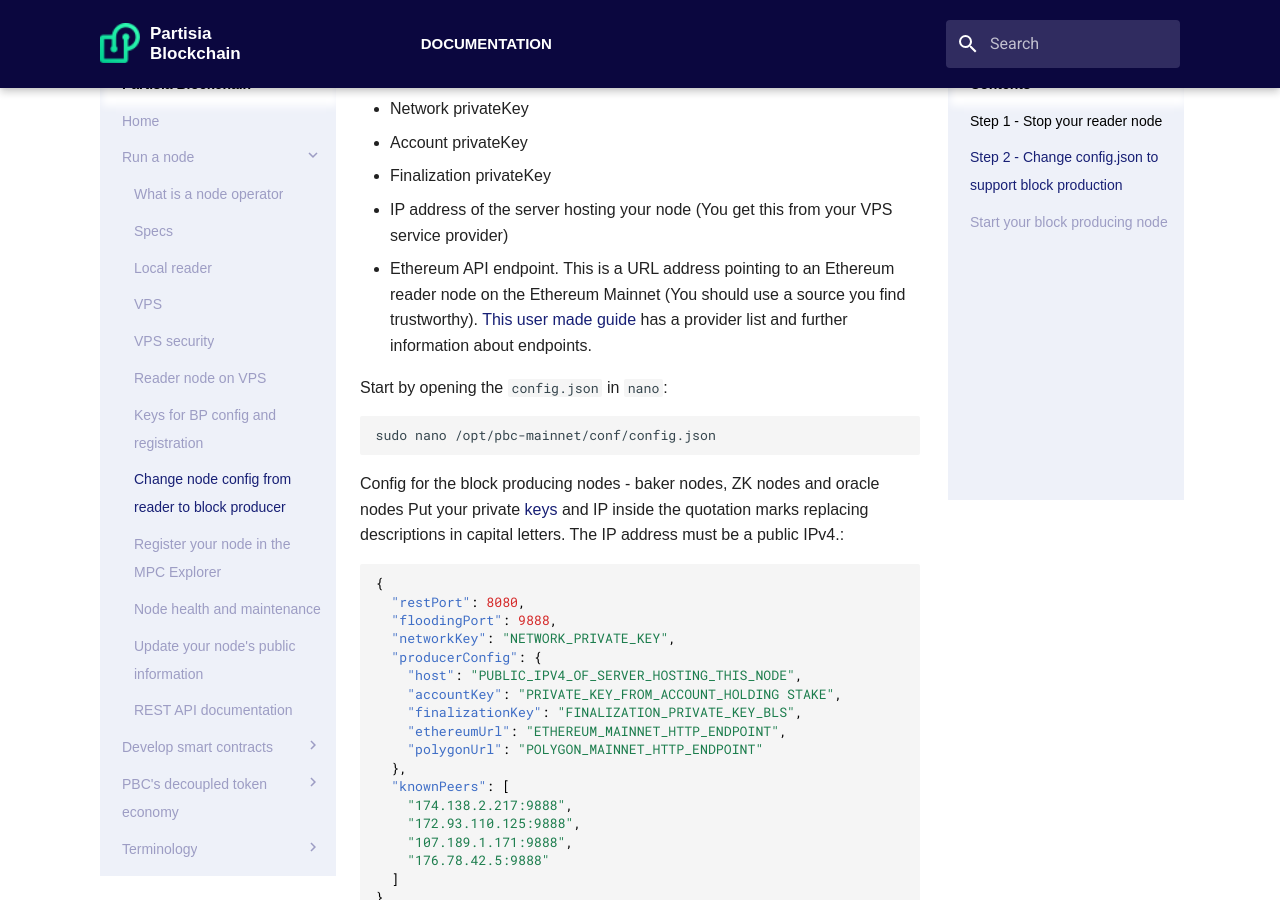
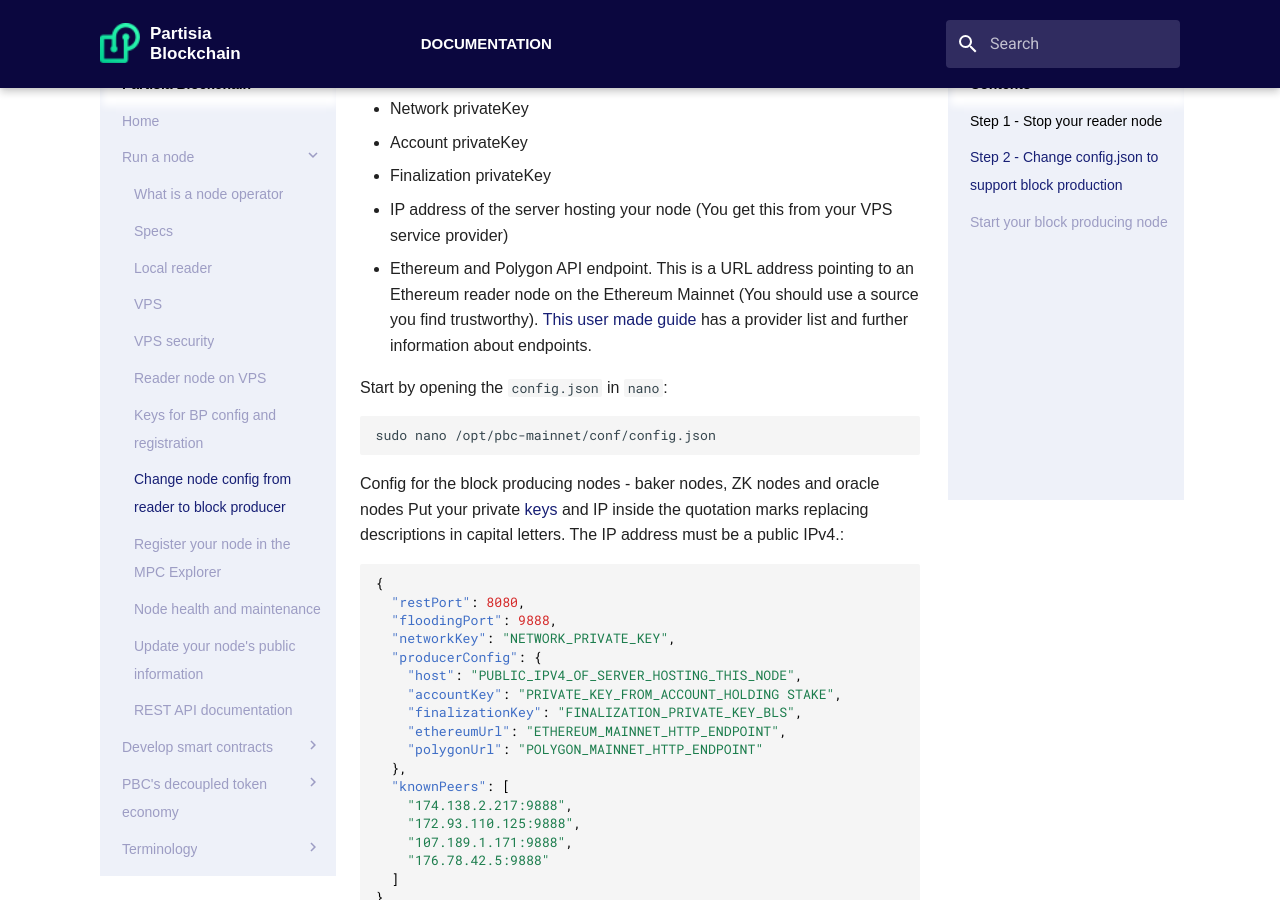
Before and after one commit to 0xSero/partisia-docs, an MkDocs documentation site: the page built from docs/operator-7-bp.md, in a window 1280 px wide and 900 px high, scrolled down 586 px. Built offline with MkDocs 1.6.1 and Material for MkDocs 9.7.7, drawn with Linux system fonts in a browser that asks for light colours; some web fonts are replaced; a script that is not in the unit is left out.

Commit message:
Polygon endpoint

```diff
--- a/docs/operator-7-bp.md
+++ b/docs/operator-7-bp.md
@@ -25,7 +25,7 @@
 - Account privateKey
 - Finalization privateKey
 - IP address of the server hosting your node (You get this from your VPS service provider)
-- Ethereum API endpoint. This is a URL address pointing to an Ethereum reader node on the Ethereum Mainnet (You should use a source you find trustworthy). [This user made guide](https://docs.google.com/spreadsheets/d/1Eql-c0tGo5hDqUcFNPDx9v-6-rCYHzZGbITz2QKCljs/edit#gid=0) has a provider list and further information about endpoints.
+- Ethereum and Polygon API endpoint. This is a URL address pointing to an Ethereum reader node on the Ethereum Mainnet (You should use a source you find trustworthy). [This user made guide](https://docs.google.com/spreadsheets/d/1Eql-c0tGo5hDqUcFNPDx9v-6-rCYHzZGbITz2QKCljs/edit#gid=0) has a provider list and further information about endpoints.
 
 Start by opening the `config.json` in `nano`:
 
```
